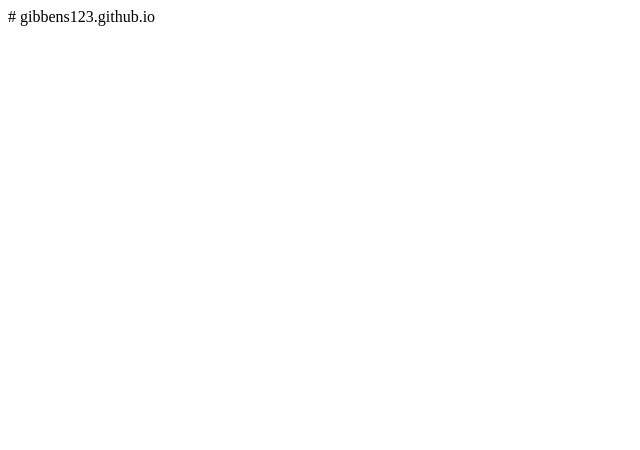
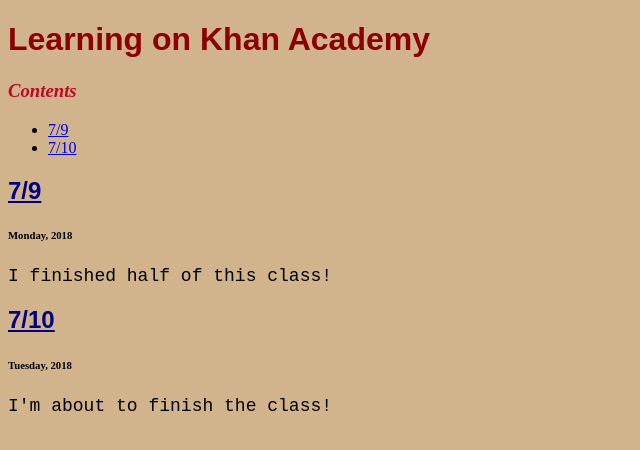
Before and after one commit to gibbens123/gibbens123.github.io, a plain HTML site: page index.html in a window 1280 px wide. Shown: the whole page, without its empty margins (0-640 px from the left). Drawn offline with Linux system fonts and the light colour scheme.

Commit message:
Update index.html

```diff
--- a/index.html
+++ b/index.html
@@ -1 +1,47 @@
-# gibbens123.github.io
+<!DOCTYPE html>
+<html>
+    <head>
+        <meta charset="utf-8">
+        <title>Project: Blog</title>
+        <style>
+            body {background-color:tan;}
+            h1 {color:darkred;
+            font-family:sans-serif;
+            }
+            h3 {color: rgb(191, 7, 38);
+                font-style:italic;
+            }
+            h2 {text-decoration:underline;
+                color:navy;
+                font-family:fantasy;
+                font-weight:bold;
+            }
+            p {font-family:monospace;
+                font-size:18px;
+            }
+        </style>
+    </head>
+    <body>
+
+        <h1>Learning on Khan Academy</h1>
+
+        <h3>Contents</h3>
+        <ul>
+            <li><a href="#firstpost">7/9</a></li>
+            <li><a href="secondpost">7/10</a></li>
+        </ul>
+
+
+        <h2 id="firstpost">7/9</h2>
+        <h6>Monday, 2018</h6>
+
+        <p>I finished half of this class!</p>
+
+        <h2 id="secondpost">7/10</h2>
+        <h6>Tuesday, 2018</h6>
+
+        <p>I'm about to finish the class!</p>
+
+
+    </body>
+</html>
```
